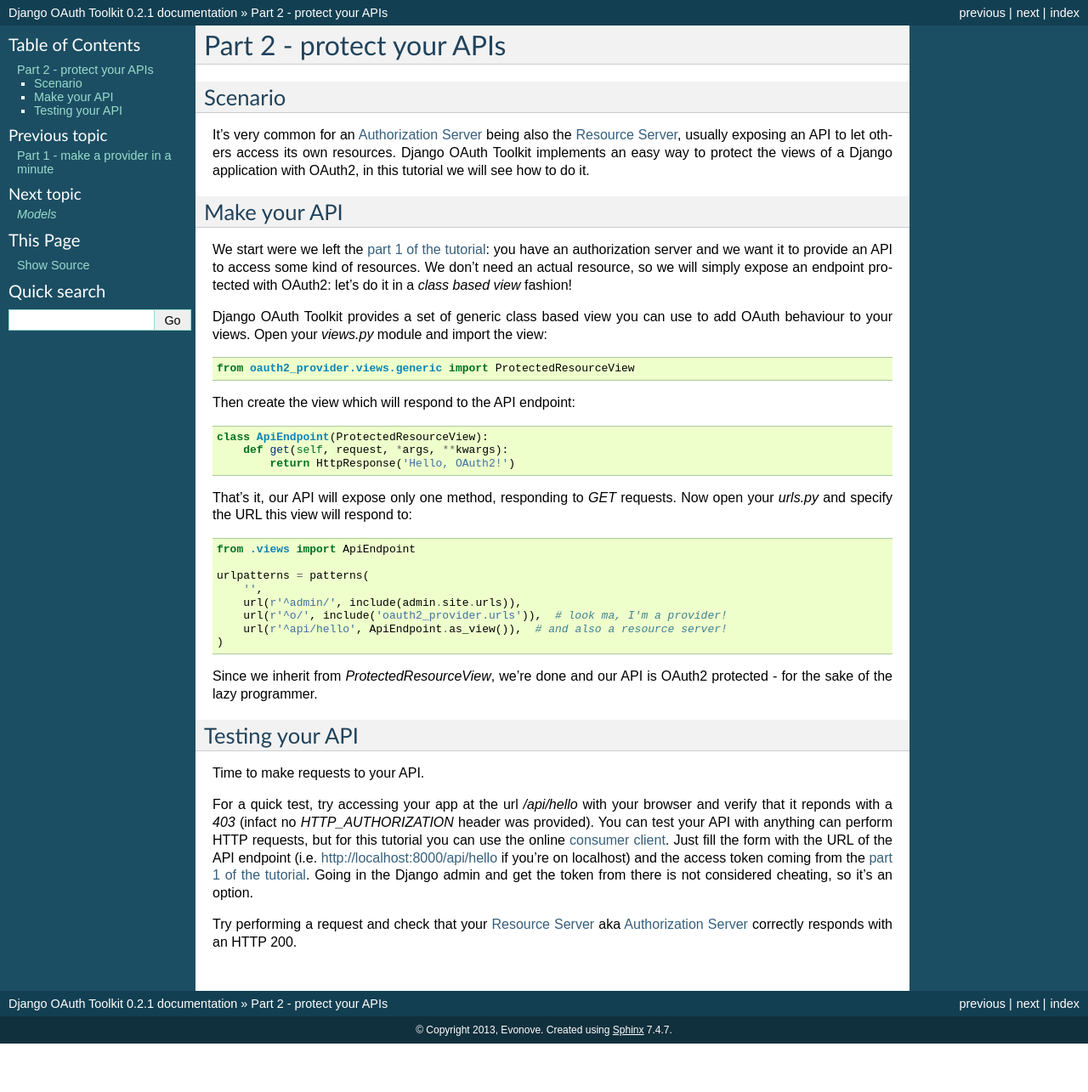
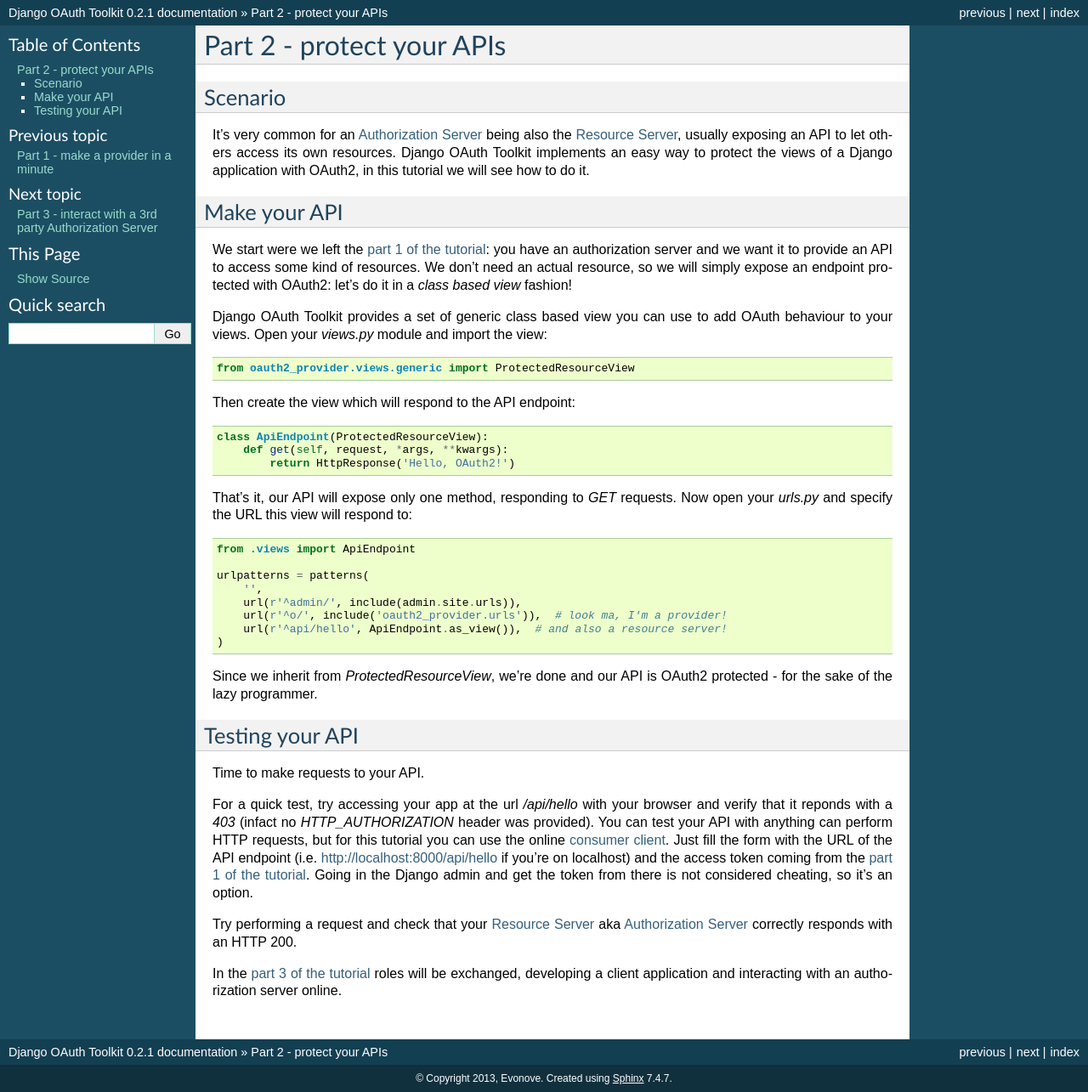
Before and after one commit to sheriffwoody0922/oauth-python-django, a Sphinx documentation site: the page built from docs/tutorial_02.rst, in a window 1280 px wide. Shown: the whole page at 85% size. Built offline with Sphinx 7.4.7, drawn with Linux system fonts in a browser that asks for light colours; before the commit the page ends 1228 px from its top, so only the background shows below that.

Commit message:
added tutorial part 3 scaffold

```diff
--- a/docs/index.rst
+++ b/docs/index.rst
@@ -11,6 +11,7 @@
 
    tutorial_01
    tutorial_02
+   tutorial_03
 
 API
 ====
--- a/docs/tutorial_02.rst
+++ b/docs/tutorial_02.rst
@@ -59,3 +59,6 @@
 
 Try performing a request and check that your :term:`Resource Server` aka :term:`Authorization Server` correctly responds with
 an HTTP 200.
+
+In the :doc:`part 3 of the tutorial <tutorial_03>` roles will be exchanged, developing a client application and
+interacting with an authorization server online.
--- /dev/null
+++ b/docs/tutorial_03.rst
@@ -0,0 +1,4 @@
+Part 3 - interact with a 3rd party Authorization Server
+=======================================================
+
+TBD!
```
